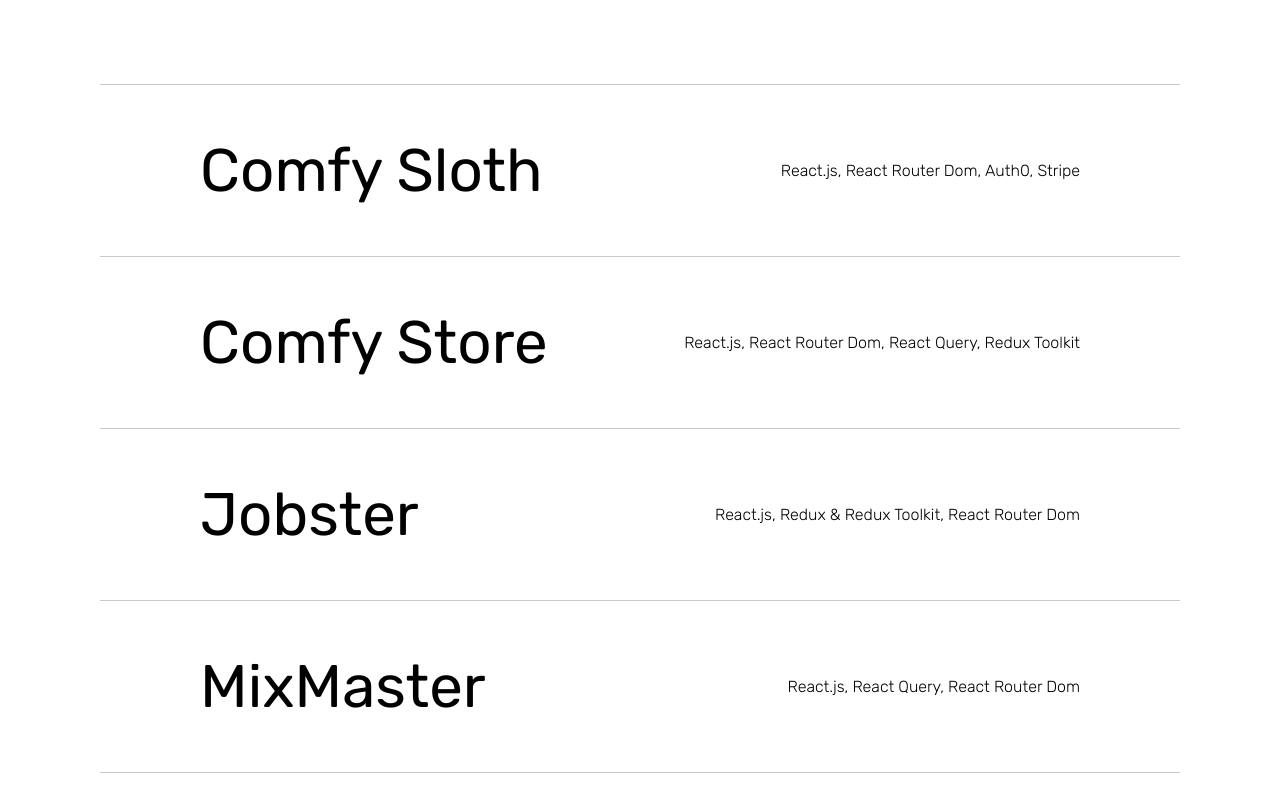
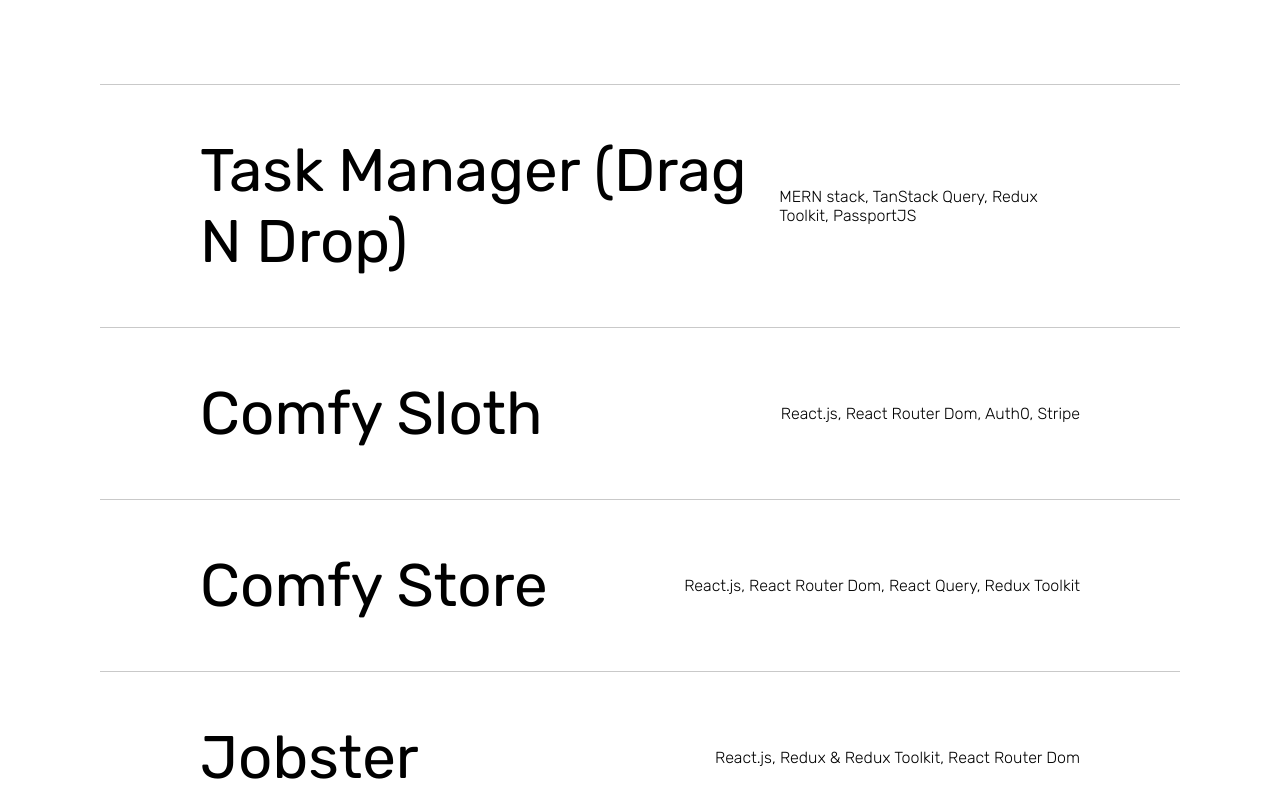
Before and after one commit to arshali2774/Portfolio, a React (Vite) app: page / in a window 1280 px wide. Shown: the part 1680-2480 px from the top of the page. Built offline with nearby package versions, Linux system fonts and the light colour scheme.

Commit message:
Update index.jsx

```diff
--- a/src/components/Projects/index.jsx
+++ b/src/components/Projects/index.jsx
@@ -7,6 +7,13 @@
 import Rounded from '../../components/RoundedButton/index';
 
 const projects = [
+   {
+    title: 'Task Manager (Drag N Drop)',
+    src: 'comfy.png',
+    color: '#b387fa',
+    tech: 'MERN stack, TanStack Query, Redux Toolkit, PassportJS',
+    link: 'https://task-manager-voosh-project.netlify.app/',
+  },
   {
     title: 'Comfy Sloth',
     src: 'comfy.png',
```
